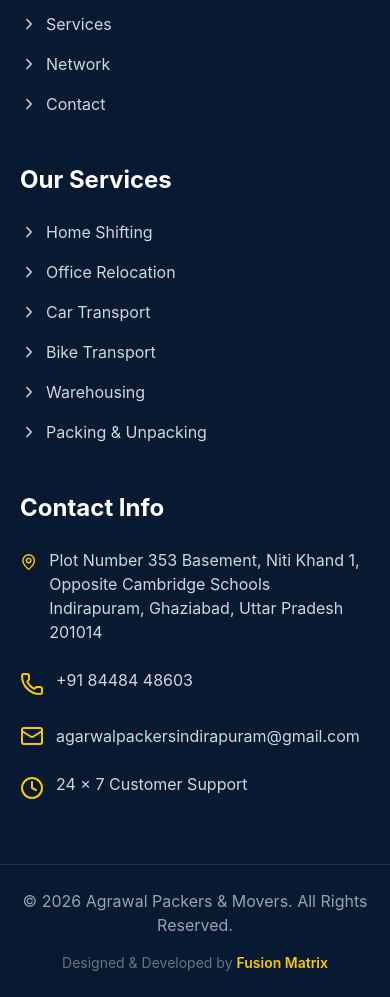
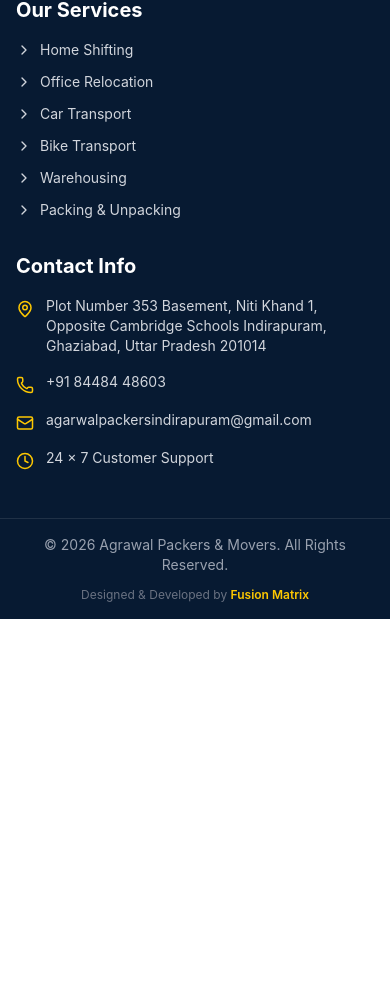
Before and after one commit to yadavrajeev07/APM1, a React (Vite) app: page /about in a window 390 px wide. Shown: the part 5533-6530 px from the top of the page. After the commit the page ends 6152 px from the top, so only its background shows below. Built offline with nearby package versions, Linux system fonts and the light colour scheme.

Commit message:
footer update

```diff
--- a/src/components/layout/Footer.jsx
+++ b/src/components/layout/Footer.jsx
@@ -26,68 +26,55 @@
 
 export default function Footer() {
   return (
-    <footer className="bg-[#071A32] text-white">
+    <footer className="bg-[#071A32] text-white w-full overflow-hidden">
 
       {/* Top */}
-      <div className="max-w-7xl mx-auto px-5 py-16">
+      <div className="max-w-7xl mx-auto px-4 sm:px-6 lg:px-8 py-12 sm:py-16">
 
-        <div className="grid gap-12 md:grid-cols-2 lg:grid-cols-4">
+        <div className="grid gap-8 sm:gap-12 md:grid-cols-2 lg:grid-cols-4">
 
           {/* Company */}
-
           <div>
-
             <img
               src={logo}
               alt="Agrawal Packers Movers"
-              className="h-16 bg-white rounded-lg p-2"
+              className="h-14 sm:h-16 bg-white rounded-lg p-2"
             />
-
-            <p className="mt-6 text-gray-300 leading-8">
+            <p className="mt-4 sm:mt-6 text-gray-300 text-sm sm:text-base leading-7 sm:leading-8">
               Agrawal Packers & Movers provides professional,
               safe and affordable relocation services across India
               with experienced staff and timely delivery.
             </p>
-
-            <div className="flex gap-4 mt-8">
-
+            <div className="flex gap-3 sm:gap-4 mt-6 sm:mt-8">
               <a
                 href="https://www.facebook.com/share/1XvTtifhk7/"
-                className="w-11 h-11 rounded-full bg-white/10 hover:bg-yellow-400 hover:text-black flex items-center justify-center transition"
+                className="w-10 h-10 sm:w-11 sm:h-11 rounded-full bg-white/10 hover:bg-yellow-400 hover:text-black flex items-center justify-center transition"
               >
-                <FaFacebookF />
+                <FaFacebookF size={16} />
               </a>
-
               <a
                 href="#"
-                className="w-11 h-11 rounded-full bg-white/10 hover:bg-yellow-400 hover:text-black flex items-center justify-center transition"
+                className="w-10 h-10 sm:w-11 sm:h-11 rounded-full bg-white/10 hover:bg-yellow-400 hover:text-black flex items-center justify-center transition"
               >
-                <FaInstagram />
+                <FaInstagram size={16} />
               </a>
-
               <a
                 href="https://wa.me/918448448603"
                 target="_blank"
                 rel="noreferrer"
-                className="w-11 h-11 rounded-full bg-green-600 hover:bg-green-500 flex items-center justify-center transition"
+                className="w-10 h-10 sm:w-11 sm:h-11 rounded-full bg-green-600 hover:bg-green-500 flex items-center justify-center transition"
               >
-                <FaWhatsapp />
+                <FaWhatsapp size={18} />
               </a>
-
             </div>
-
           </div>
 
           {/* Quick Links */}
-
           <div>
-
-            <h3 className="text-2xl font-bold mb-6">
+            <h3 className="text-xl sm:text-2xl font-bold mb-4 sm:mb-6">
               Quick Links
             </h3>
-
-            <div className="space-y-4">
-
+            <div className="space-y-3 sm:space-y-4">
               {[
                 ["Home", "/"],
                 ["About Us", "/about"],
@@ -95,110 +82,85 @@
                 ["Network", "/Network"],
                 ["Contact", "/contact"],
               ].map(([name, path]) => (
-
                 <Link
                   key={name}
                   to={path}
-                  className="flex items-center gap-2 text-gray-300 hover:text-yellow-400 transition"
+                  className="flex items-center gap-2 text-gray-300 hover:text-yellow-400 transition text-sm sm:text-base"
                 >
-                  <ChevronRight size={18} />
+                  <ChevronRight size={16} />
                   {name}
                 </Link>
-
               ))}
-
             </div>
-
           </div>
 
           {/* Services */}
-
           <div>
-
-            <h3 className="text-2xl font-bold mb-6">
+            <h3 className="text-xl sm:text-2xl font-bold mb-4 sm:mb-6">
               Our Services
             </h3>
-
-            <div className="space-y-4">
-
+            <div className="space-y-3 sm:space-y-4">
               {services.map((item) => (
-
                 <div
                   key={item}
-                  className="flex items-center gap-2 text-gray-300"
+                  className="flex items-center gap-2 text-gray-300 text-sm sm:text-base"
                 >
-                  <ChevronRight size={18} />
+                  <ChevronRight size={16} />
                   {item}
                 </div>
-
               ))}
-
             </div>
-
           </div>
 
-          {/* Contact */}
-
+          {/* Contact - 🔥 FIXED */}
           <div>
-
-            <h3 className="text-2xl font-bold mb-6">
+            <h3 className="text-xl sm:text-2xl font-bold mb-4 sm:mb-6">
               Contact Info
             </h3>
 
-            <div className="space-y-6">
+            <div className="space-y-4 sm:space-y-6">
 
+              {/* Address - Fixed */}
               <div className="flex gap-3">
-
-                <MapPin className="text-yellow-400 mt-1 w-12 h-5" />
-
-                <span className="text-gray-300">
-                   Plot Number 353 Basement,
-                   Niti Khand 1,
-                   Opposite Cambridge Schools Indirapuram,
-                   Ghaziabad,
-                   Uttar Pradesh 201014
+                <MapPin className="text-yellow-400 mt-1 flex-shrink-0" size={18} />
+                <span className="text-gray-300 text-sm sm:text-base break-words">
+                  Plot Number 353 Basement, Niti Khand 1,
+                  Opposite Cambridge Schools Indirapuram,
+                  Ghaziabad, Uttar Pradesh 201014
                 </span>
-
               </div>
 
+              {/* Phone - Fixed */}
               <div className="flex gap-3">
-
-                <Phone className="text-yellow-400 mt-1" />
-
+                <Phone className="text-yellow-400 mt-1 flex-shrink-0" size={18} />
                 <a
                   href="tel:+918448448603"
-                  className="text-gray-300 hover:text-yellow-400"
+                  className="text-gray-300 hover:text-yellow-400 text-sm sm:text-base"
                 >
                   +91 84484 48603
                 </a>
-
               </div>
 
+              {/* Email - 🔥 MAIN FIX */}
               <div className="flex gap-3">
-
-                <Mail className="text-yellow-400 mt-1" />
-
+                <Mail className="text-yellow-400 mt-1 flex-shrink-0" size={18} />
                 <a
                   href="mailto:agarwalpackersindirapuram@gmail.com"
-                  className="text-gray-300 hover:text-yellow-400 mt-1 w-12 h-5"
+                  className="text-gray-300 hover:text-yellow-400 text-sm sm:text-base break-all"
                 >
-                   agarwalpackersindirapuram@gmail.com
+                  agarwalpackersindirapuram@gmail.com
                 </a>
-
               </div>
 
+              {/* Clock */}
               <div className="flex gap-3">
-
-                <Clock className="text-yellow-400 mt-1" />
-
-                <span className="text-gray-300">
+                <Clock className="text-yellow-400 mt-1 flex-shrink-0" size={18} />
+                <span className="text-gray-300 text-sm sm:text-base">
                   24 × 7 Customer Support
                 </span>
-
               </div>
 
             </div>
-
           </div>
 
         </div>
@@ -206,21 +168,17 @@
       </div>
 
       {/* Bottom */}
-
       <div className="border-t border-white/10">
-
-        <div className="max-w-7xl mx-auto px-5 py-6 flex flex-col md:flex-row items-center justify-between gap-4">
-
-          <p className="text-gray-400 text-center md:text-left">
+        <div className="max-w-7xl mx-auto px-4 sm:px-6 lg:px-8 py-4 sm:py-6 flex flex-col md:flex-row items-center justify-between gap-3 sm:gap-4">
+          <p className="text-gray-400 text-center md:text-left text-sm sm:text-base">
             © {new Date().getFullYear()} Agrawal Packers & Movers. All Rights Reserved.
           </p>
-
-          <p className="text-gray-500 text-sm text-center">
-            Designed & Developed by <span className="text-yellow-400 font-semibold"> <a href="https://www.fusionmatrix.in">Fusion Matrix</a></span>
+          <p className="text-gray-500 text-xs sm:text-sm text-center">
+            Designed & Developed by <span className="text-yellow-400 font-semibold">
+              <a href="https://www.fusionmatrix.in">Fusion Matrix</a>
+            </span>
           </p>
-
         </div>
-
       </div>
 
     </footer>
--- a/src/pages/Home.jsx
+++ b/src/pages/Home.jsx
@@ -1,3 +1,4 @@
+// Home.jsx
 import Navbar from "../components/layout/Navbar";
 import Hero from "../components/home/Hero";
 import ServiceStrip from "../components/home/ServicesSection";
@@ -14,7 +15,8 @@
 
 export default function Home() {
   return (
-    <>
+    // 🔥 ये wrapper add करें
+    <div className="w-full max-w-full overflow-x-hidden">
       <Hero />
       <ServiceStrip />
       <AboutSection/>
@@ -27,6 +29,6 @@
       <CallToAction/>
       <ContactSection/>
       <LocationSection/>
-    </>
+    </div>
   );
 }
```
